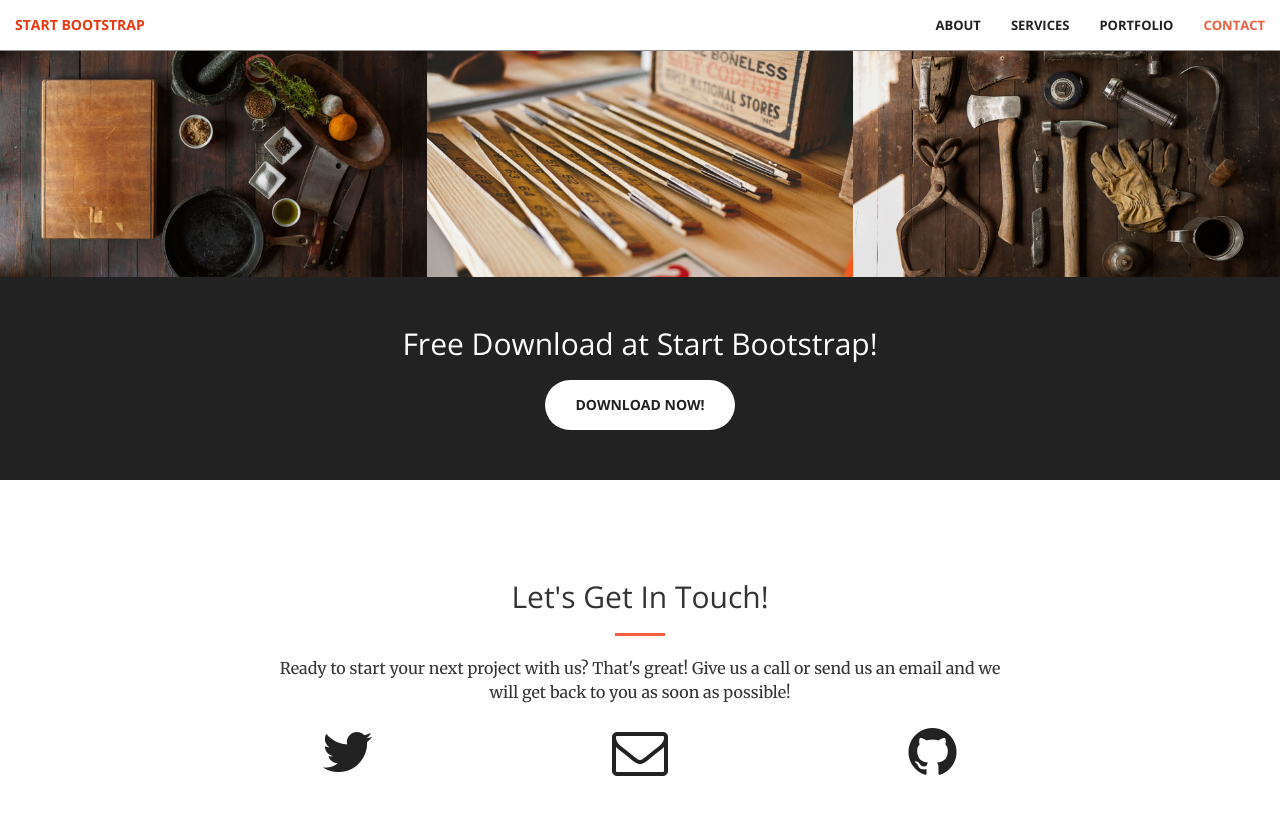
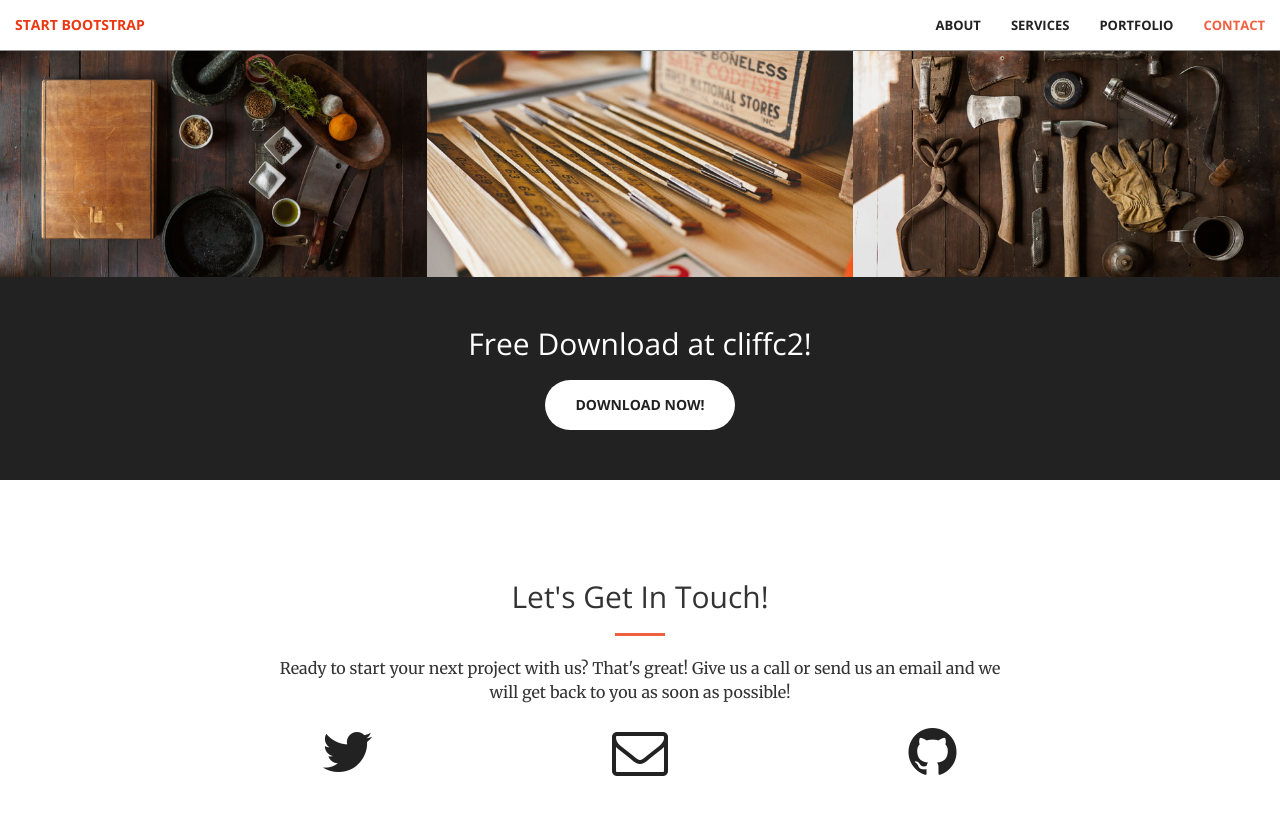
Before and after one commit to cliffc2/cliffc2.github.io, a Jekyll site: the page built from index.html, in a window 1280 px wide and 900 px high, scrolled down 1957 px. Shown: the top 815 px of the window. Built offline with Jekyll 4.4.1, drawn with Linux system fonts in a browser that asks for light colours.

Commit message:
Update aside.html

```diff
--- a/_includes/aside.html
+++ b/_includes/aside.html
@@ -1,7 +1,7 @@
   <aside class="bg-dark">
       <div class="container text-center">
           <div class="call-to-action">
-              <h2>Free Download at Start Bootstrap!</h2>
+              <h2>Free Download at cliffc2!</h2>
               <a href="#" class="btn btn-default btn-xl wow tada">Download Now!</a>
           </div>
       </div>
```
